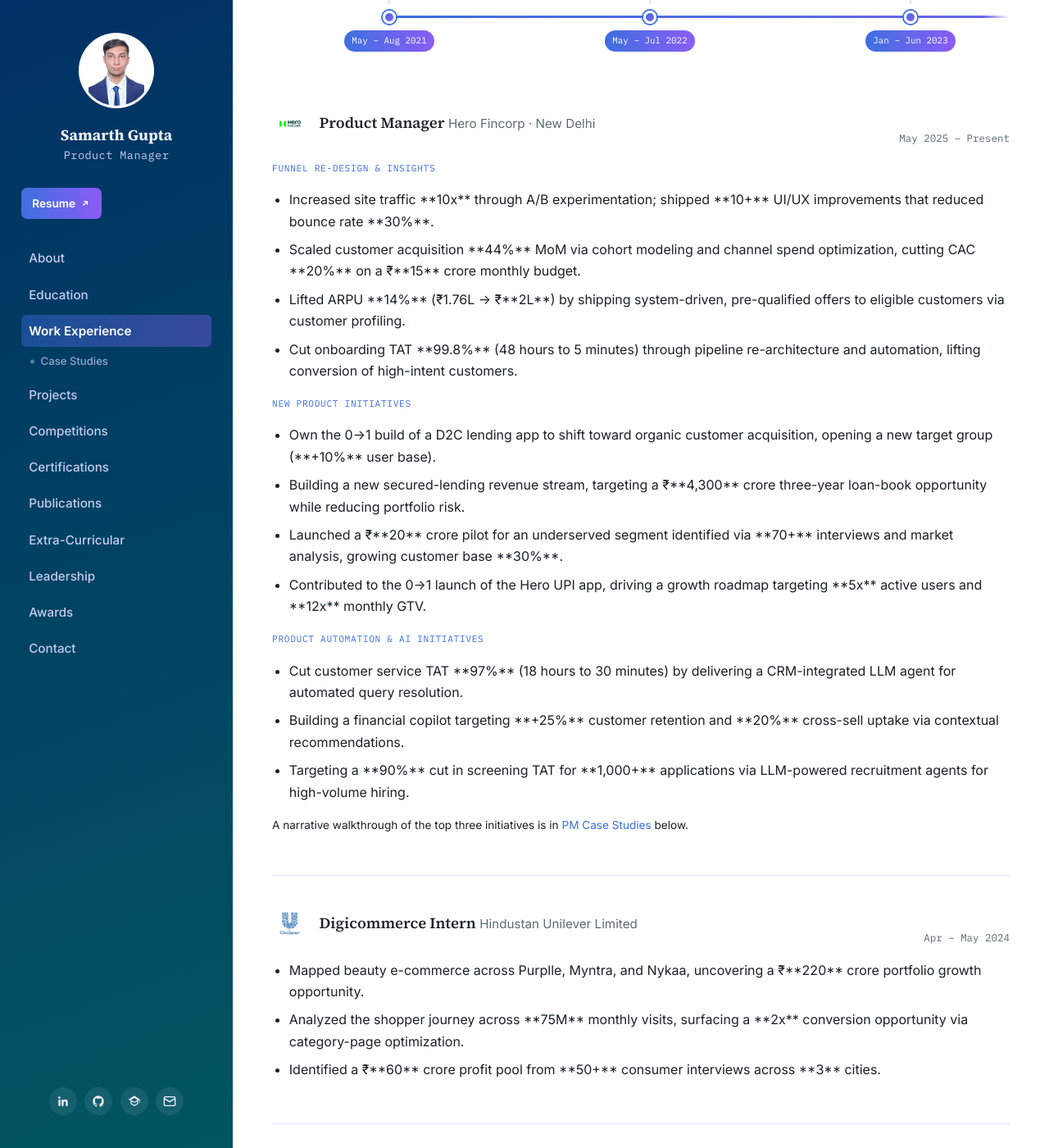
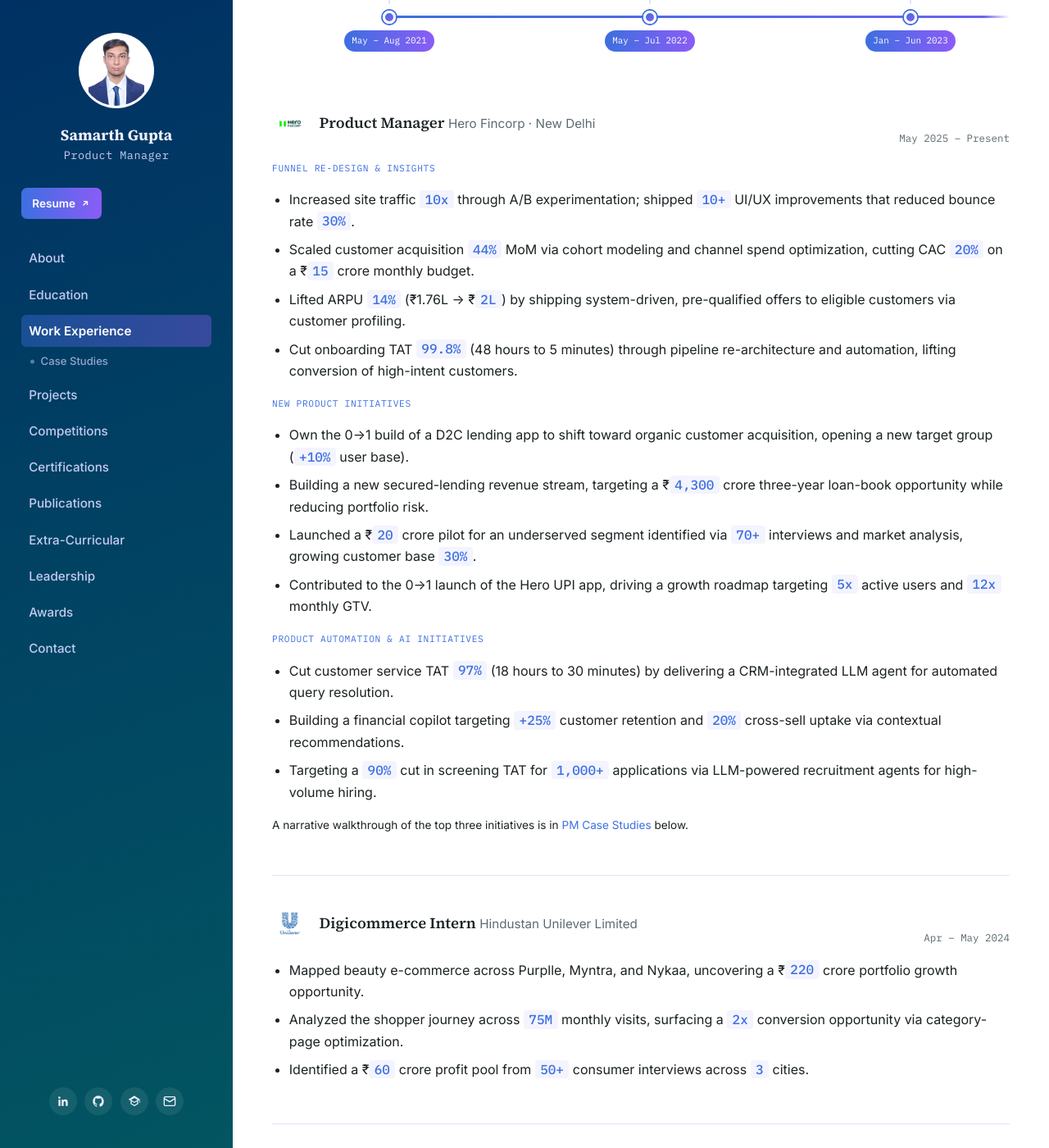
Before and after one commit to sgupta2501/sgupta2501.github.io, a Jekyll site: the page built from experience.md, in a window 1280 px wide and 1400 px high, scrolled down 571 px. Shown: the whole window at 82% size. Built offline with Jekyll 4.4.1, drawn with Linux system fonts in a browser that asks for light colours; some of the changed text lies outside the part shown.

Commit message:
Updated bolding

```diff
--- a/experience.md
+++ b/experience.md
@@ -100,25 +100,25 @@
 
     <span class="case-study-label">Funnel Re-Design &amp; Insights</span>
     <ul>
-      <li>Increased site traffic **10x** through A/B experimentation; shipped **10+** UI/UX improvements that reduced bounce rate **30%**.</li>
-      <li>Scaled customer acquisition **44%** MoM via cohort modeling and channel spend optimization, cutting CAC **20%** on a &#8377;**15** crore monthly budget.</li>
-      <li>Lifted ARPU **14%** (&#8377;1.76L &rarr; &#8377;**2L**) by shipping system-driven, pre-qualified offers to eligible customers via customer profiling.</li>
-      <li>Cut onboarding TAT **99.8%** (48 hours to 5 minutes) through pipeline re-architecture and automation, lifting conversion of high-intent customers.</li>
+      <li>Increased site traffic <strong>10x</strong> through A/B experimentation; shipped <strong>10+</strong> UI/UX improvements that reduced bounce rate <strong>30%</strong>.</li>
+      <li>Scaled customer acquisition <strong>44%</strong> MoM via cohort modeling and channel spend optimization, cutting CAC <strong>20%</strong> on a &#8377;<strong>15</strong> crore monthly budget.</li>
+      <li>Lifted ARPU <strong>14%</strong> (&#8377;1.76L &rarr; &#8377;<strong>2L</strong>) by shipping system-driven, pre-qualified offers to eligible customers via customer profiling.</li>
+      <li>Cut onboarding TAT <strong>99.8%</strong> (48 hours to 5 minutes) through pipeline re-architecture and automation, lifting conversion of high-intent customers.</li>
     </ul>
 
     <span class="case-study-label">New Product Initiatives</span>
     <ul>
-      <li>Own the 0&rarr;1 build of a D2C lending app to shift toward organic customer acquisition, opening a new target group (**+10%** user base).</li>
-      <li>Building a new secured-lending revenue stream, targeting a &#8377;**4,300** crore three-year loan-book opportunity while reducing portfolio risk.</li>
-      <li>Launched a &#8377;**20** crore pilot for an underserved segment identified via **70+** interviews and market analysis, growing customer base **30%**.</li>
-      <li>Contributed to the 0&rarr;1 launch of the Hero UPI app, driving a growth roadmap targeting **5x** active users and **12x** monthly GTV.</li>
+      <li>Own the 0&rarr;1 build of a D2C lending app to shift toward organic customer acquisition, opening a new target group (<strong>+10%</strong> user base).</li>
+      <li>Building a new secured-lending revenue stream, targeting a &#8377;<strong>4,300</strong> crore three-year loan-book opportunity while reducing portfolio risk.</li>
+      <li>Launched a &#8377;<strong>20</strong> crore pilot for an underserved segment identified via <strong>70+</strong> interviews and market analysis, growing customer base <strong>30%</strong>.</li>
+      <li>Contributed to the 0&rarr;1 launch of the Hero UPI app, driving a growth roadmap targeting <strong>5x</strong> active users and <strong>12x</strong> monthly GTV.</li>
     </ul>
 
     <span class="case-study-label">Product Automation &amp; AI Initiatives</span>
     <ul>
-      <li>Cut customer service TAT **97%** (18 hours to 30 minutes) by delivering a CRM-integrated LLM agent for automated query resolution.</li>
-      <li>Building a financial copilot targeting **+25%** customer retention and **20%** cross-sell uptake via contextual recommendations.</li>
-      <li>Targeting a **90%** cut in screening TAT for **1,000+** applications via LLM-powered recruitment agents for high-volume hiring.</li>
+      <li>Cut customer service TAT <strong>97%</strong> (18 hours to 30 minutes) by delivering a CRM-integrated LLM agent for automated query resolution.</li>
+      <li>Building a financial copilot targeting <strong>+25%</strong> customer retention and <strong>20%</strong> cross-sell uptake via contextual recommendations.</li>
+      <li>Targeting a <strong>90%</strong> cut in screening TAT for <strong>1,000+</strong> applications via LLM-powered recruitment agents for high-volume hiring.</li>
     </ul>
 
     <p class="detail-note">A narrative walkthrough of the top three initiatives is in <a href="#pm-case-studies">PM Case Studies</a> below.</p>
@@ -136,9 +136,9 @@
       <span class="entry-date">Apr &ndash; May 2024</span>
     </div>
     <ul>
-      <li>Mapped beauty e-commerce across Purplle, Myntra, and Nykaa, uncovering a &#8377;**220** crore portfolio growth opportunity.</li>
-      <li>Analyzed the shopper journey across **75M** monthly visits, surfacing a **2x** conversion opportunity via category-page optimization.</li>
-      <li>Identified a &#8377;**60** crore profit pool from **50+** consumer interviews across **3** cities.</li>
+      <li>Mapped beauty e-commerce across Purplle, Myntra, and Nykaa, uncovering a &#8377;<strong>220</strong> crore portfolio growth opportunity.</li>
+      <li>Analyzed the shopper journey across <strong>75M</strong> monthly visits, surfacing a <strong>2x</strong> conversion opportunity via category-page optimization.</li>
+      <li>Identified a &#8377;<strong>60</strong> crore profit pool from <strong>50+</strong> consumer interviews across <strong>3</strong> cities.</li>
     </ul>
   </div>
 
@@ -154,10 +154,10 @@
       <span class="entry-date">Jan &ndash; Jun 2023</span>
     </div>
     <ul>
-      <li>Contributed to a &#8377;**500+** crore portfolio across **13** strategy cases, mining insights across Asia-Pacific.</li>
-      <li>Benchmarked **6** healthcare cases using CAGR and market-size analysis across **10** global geographies.</li>
-      <li>Cut MIS reporting TAT **98%** (24 hours to 30 minutes) via process automation.</li>
-      <li>Won the Bain-a-thon (1 of **4** finalists from **25+** teams); earned a Pre-Placement Offer, **1** of **20** out of **120+** interns.</li>
+      <li>Contributed to a &#8377;<strong>500+</strong> crore portfolio across <strong>13</strong> strategy cases, mining insights across Asia-Pacific.</li>
+      <li>Benchmarked <strong>6</strong> healthcare cases using CAGR and market-size analysis across <strong>10</strong> global geographies.</li>
+      <li>Cut MIS reporting TAT <strong>98%</strong> (24 hours to 30 minutes) via process automation.</li>
+      <li>Won the Bain-a-thon (1 of <strong>4</strong> finalists from <strong>25+</strong> teams); earned a Pre-Placement Offer, <strong>1</strong> of <strong>20</strong> out of <strong>120+</strong> interns.</li>
     </ul>
   </div>
 
@@ -173,9 +173,9 @@
       <span class="entry-date">May &ndash; Jul 2022</span>
     </div>
     <ul>
-      <li>Built a centralized database-monitoring dashboard covering **100,000+** servers across **4** data sources.</li>
-      <li>Collaborated across **5** cross-functional teams to reconcile SQL/NoSQL schemas.</li>
-      <li>Cut operational costs **10%** via criticality-based visibility into non-responsive nodes; earned a Pre-Placement Offer.</li>
+      <li>Built a centralized database-monitoring dashboard covering <strong>100,000+</strong> servers across <strong>4</strong> data sources.</li>
+      <li>Collaborated across <strong>5</strong> cross-functional teams to reconcile SQL/NoSQL schemas.</li>
+      <li>Cut operational costs <strong>10%</strong> via criticality-based visibility into non-responsive nodes; earned a Pre-Placement Offer.</li>
     </ul>
   </div>
 
@@ -192,7 +192,7 @@
     </div>
     <ul>
       <li>Built a computer-vision object-detection framework to identify malaria parasites in blood smears, with AIIMS Delhi.</li>
-      <li>Trained and validated on **500+** real and synthetic images using YOLO and bounding-box annotation on Colab/GPU.</li>
+      <li>Trained and validated on <strong>500+</strong> real and synthetic images using YOLO and bounding-box annotation on Colab/GPU.</li>
     </ul>
   </div>
 
@@ -211,15 +211,15 @@
   <div class="case-study-grid">
     <div>
       <span class="case-study-label">Problem</span>
-      <p>High bounce and drop-off across the acquisition funnel, with acquisition spend scaling faster than quality — CAC was climbing on a &#8377;**15** crore monthly budget.</p>
+      <p>High bounce and drop-off across the acquisition funnel, with acquisition spend scaling faster than quality — CAC was climbing on a &#8377;<strong>15</strong> crore monthly budget.</p>
     </div>
     <div>
       <span class="case-study-label">Approach</span>
-      <p>Ran structured A/B experimentation across **10+** UI/UX changes, layered in cohort modeling for channel spend optimization, and re-architected the onboarding pipeline end-to-end.</p>
+      <p>Ran structured A/B experimentation across <strong>10+</strong> UI/UX changes, layered in cohort modeling for channel spend optimization, and re-architected the onboarding pipeline end-to-end.</p>
     </div>
     <div>
       <span class="case-study-label">Impact</span>
-      <p>**10x** traffic growth, **30%** lower bounce rate, **20%** lower CAC, **44%** MoM acquisition growth, and onboarding TAT cut **99.8%** (48 hours to 5 minutes).</p>
+      <p><strong>10x</strong> traffic growth, <strong>30%</strong> lower bounce rate, <strong>20%</strong> lower CAC, <strong>44%</strong> MoM acquisition growth, and onboarding TAT cut <strong>99.8%</strong> (48 hours to 5 minutes).</p>
     </div>
   </div>
 </div>
@@ -238,11 +238,11 @@
     </div>
     <div>
       <span class="case-study-label">Approach</span>
-      <p>Owned the 0&rarr;1 build of a D2C lending app, ran **70+** customer interviews to size and validate an underserved segment, and contributed to the 0&rarr;1 launch of the Hero UPI app.</p>
+      <p>Owned the 0&rarr;1 build of a D2C lending app, ran <strong>70+</strong> customer interviews to size and validate an underserved segment, and contributed to the 0&rarr;1 launch of the Hero UPI app.</p>
     </div>
     <div>
       <span class="case-study-label">Impact</span>
-      <p>&#8377;**20** crore pilot launched (customer base **+30%**), a new secured-lending line against a &#8377;**4,300** crore three-year opportunity, and a UPI app targeting **5x** active users.</p>
+      <p>&#8377;<strong>20</strong> crore pilot launched (customer base <strong>+30%</strong>), a new secured-lending line against a &#8377;<strong>4,300</strong> crore three-year opportunity, and a UPI app targeting <strong>5x</strong> active users.</p>
     </div>
   </div>
 </div>
@@ -257,7 +257,7 @@
   <div class="case-study-grid">
     <div>
       <span class="case-study-label">Problem</span>
-      <p>Manual query resolution and screening were slow — **18** hour service TAT and heavy recruiter load across **1,000+** applications.</p>
+      <p>Manual query resolution and screening were slow — <strong>18</strong> hour service TAT and heavy recruiter load across <strong>1,000+</strong> applications.</p>
     </div>
     <div>
       <span class="case-study-label">Approach</span>
@@ -265,7 +265,7 @@
     </div>
     <div>
       <span class="case-study-label">Impact</span>
-      <p>Service TAT cut **97%** (18 hours to 30 minutes), screening time targeted to fall **90%**, and a copilot in progress targeting **+25%** retention.</p>
+      <p>Service TAT cut <strong>97%</strong> (18 hours to 30 minutes), screening time targeted to fall <strong>90%</strong>, and a copilot in progress targeting <strong>+25%</strong> retention.</p>
     </div>
   </div>
 </div>
```
Also changed, not shown: education.md (+11 -11 lines).
